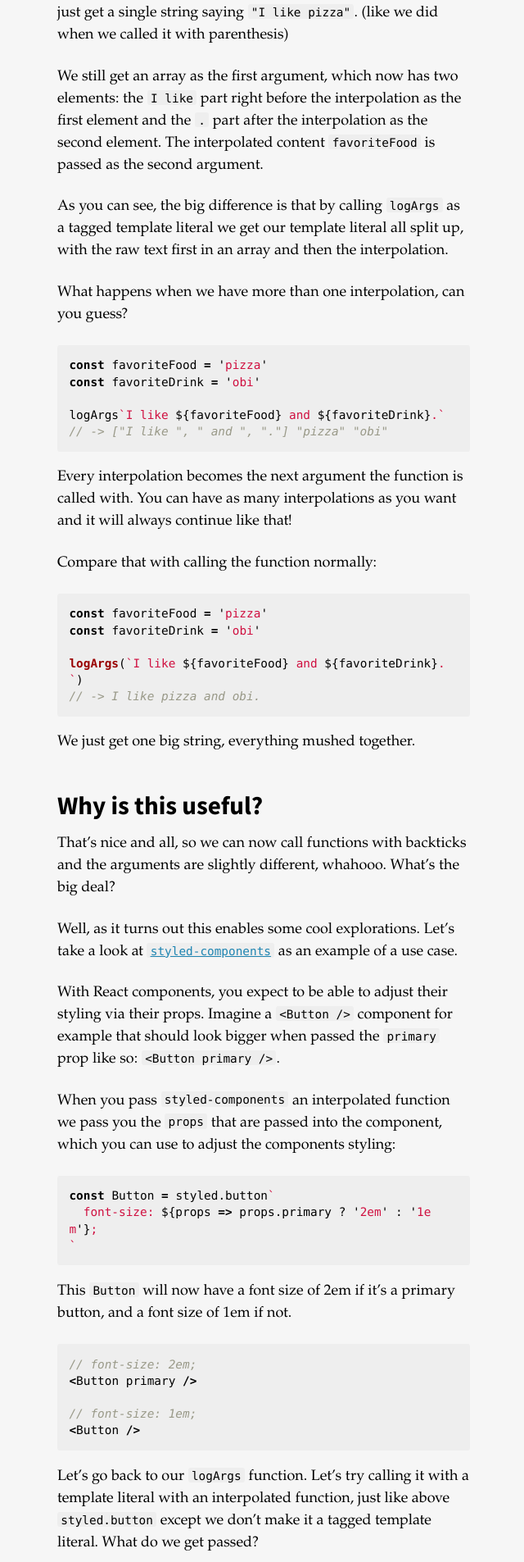
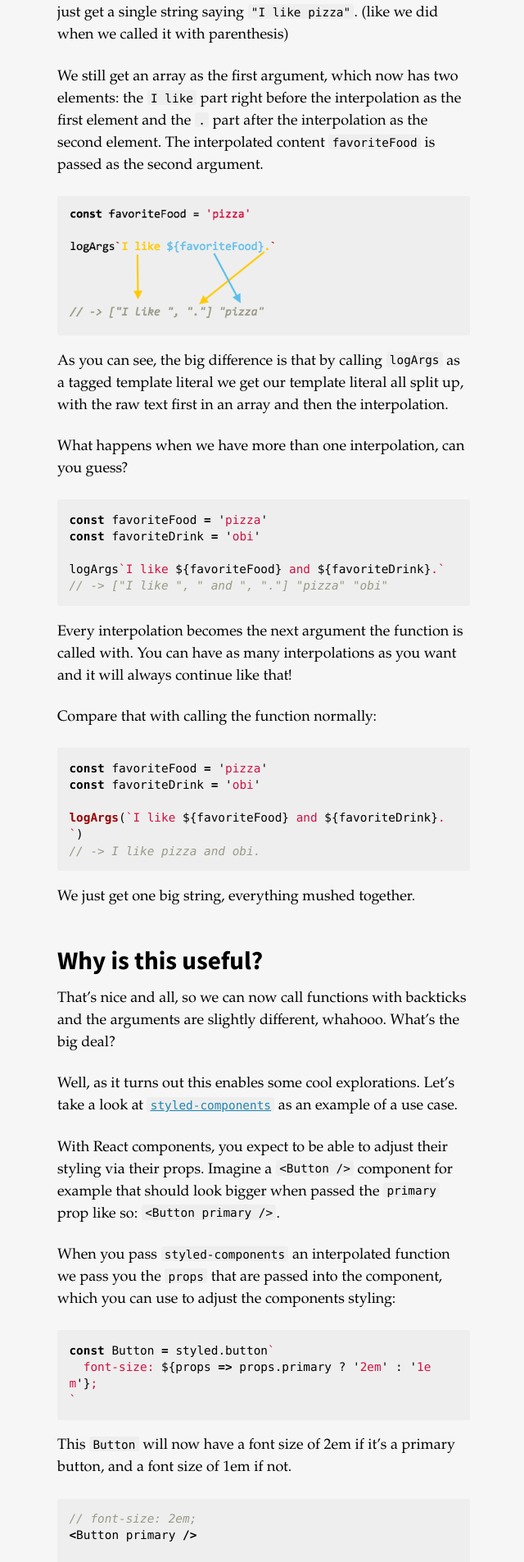
Before and after one commit to mxstbr/mxstbr.github.io, a Jekyll site: the page built from _posts/2016-11-30-styled-components-magic-explained.md, in a window 1280 px wide. Shown: the part 2520-4425 px from the top of the page at 82% size, without its empty margins (318-958 px from the left). Built offline with Jekyll 4.4.1, drawn with Linux system fonts in a browser that asks for light colours.

Commit message:
Add image explaining ttls

```diff
--- a/_posts/2016-11-30-styled-components-magic-explained.md
+++ b/_posts/2016-11-30-styled-components-magic-explained.md
@@ -87,6 +87,8 @@ logArgs`I like ${favoriteFood}.`
 This is where it gets really interesting; as you can see we didn't just get a single string saying `"I like pizza"`. (like we did when we called it with parenthesis)
 
 We still get an array as the first argument, which now has two elements: the `I like` part right before the interpolation as the first element and the `.` part after the interpolation as the second element. The interpolated content `favoriteFood` is passed as the second argument.
+
+<pre><code><img alt="The above explanation graphically displayed" src="/img/logargs-explanation.png" /></code></pre>
 
 As you can see, the big difference is that by calling `logArgs` as a tagged template literal we get our template literal all split up, with the raw text first in an array and then the interpolation.
 
```
Also changed, not shown: img/logargs-explanation.png (added).
